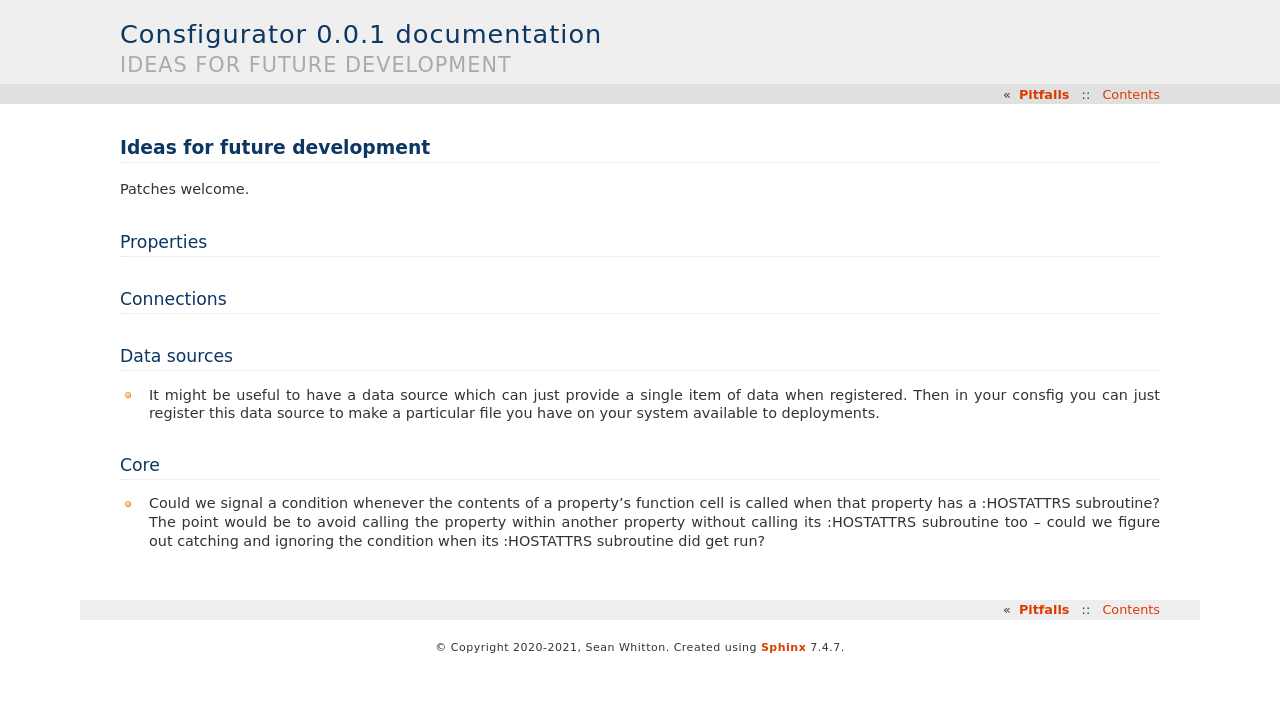
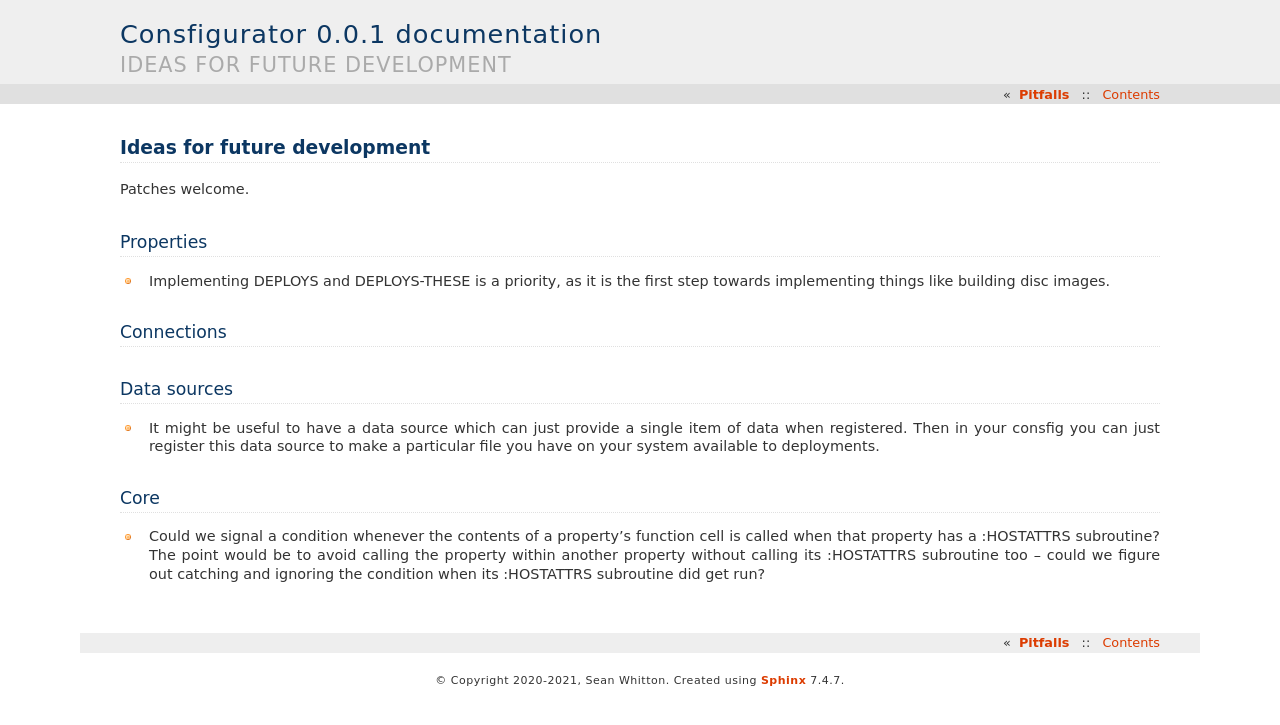
Before and after one commit to spwhitton/consfigurator, a Sphinx documentation site: the page built from doc/ideas.rst, in a window 1280 px wide. Shown: the top 725 px of the page. Built offline with Sphinx 7.4.7, drawn with Linux system fonts in a browser that asks for light colours.

Commit message:
note that implementing DEPLOYS and DEPLOYS-THESE is a priority
Signed-off-by: Sean Whitton <spwhitton@spwhitton.name>

```diff
--- a/doc/ideas.rst
+++ b/doc/ideas.rst
@@ -5,6 +5,9 @@ Patches welcome.
 
 Properties
 ----------
+
+- Implementing DEPLOYS and DEPLOYS-THESE is a priority, as it is the first
+  step towards implementing things like building disc images.
 
 Connections
 -----------
```
